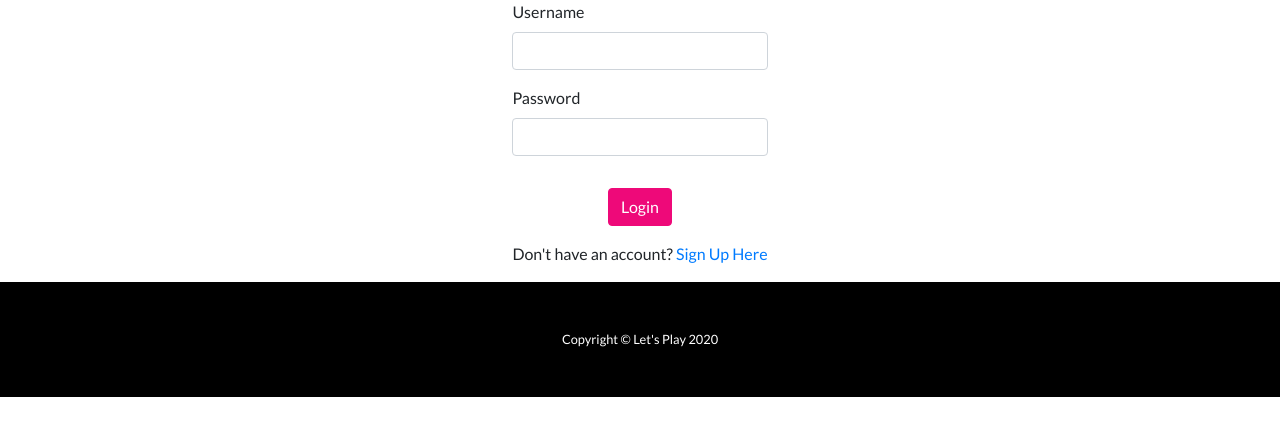
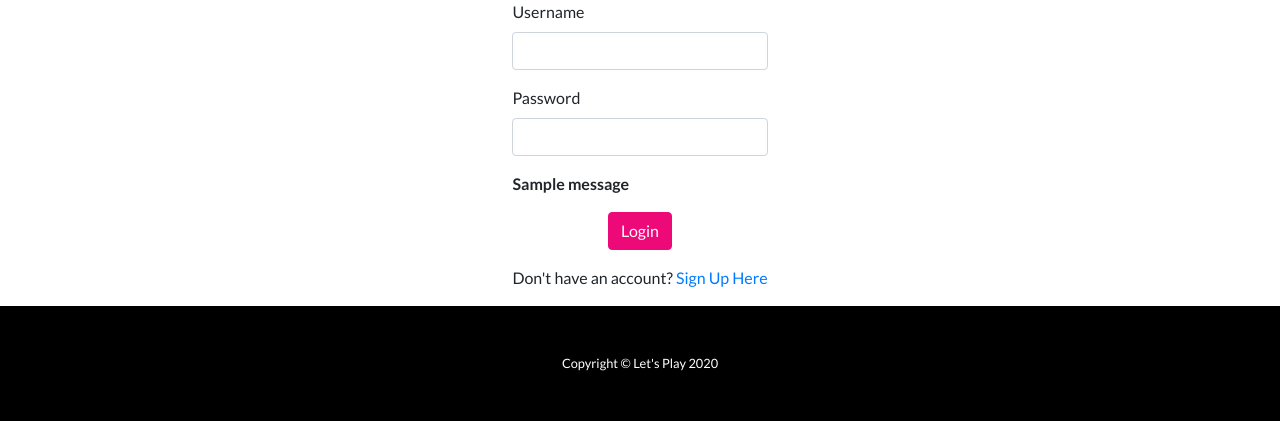
Before and after one commit to jumboduck/lets-play, a Flask app: page /login in a window 1280 px wide. Shown: the part 558-979 px from the top of the page. Before the commit the page ends 955 px from the top, so only its background shows below. Run offline with Flask 2, Linux system fonts and the light colour scheme; one stand-in notice (Sample message) is shown; some libraries are stand-ins or nearby versions.

Commit message:
Add flash messages back into template

```diff
--- a/templates/public/login.html
+++ b/templates/public/login.html
@@ -38,6 +38,20 @@
                                 <input class="form-control" type="password" name="password" id="password" required>
                             </div>
 
+                            {% with messages = get_flashed_messages() %}
+                            {% if messages %}
+                                <div class="flashes">
+
+                                    {% for message in messages %}
+                                        <strong class="flash-color">
+                                            {{ message }}
+                                        </strong>
+                                    {% endfor %}
+
+                                </div>
+                            {% endif %}
+                        {% endwith %}
+
                         </fieldset>
                         <div class="form-group text-center">
                             <button class="btn btn-primary" type="submit">Login</button>
```
